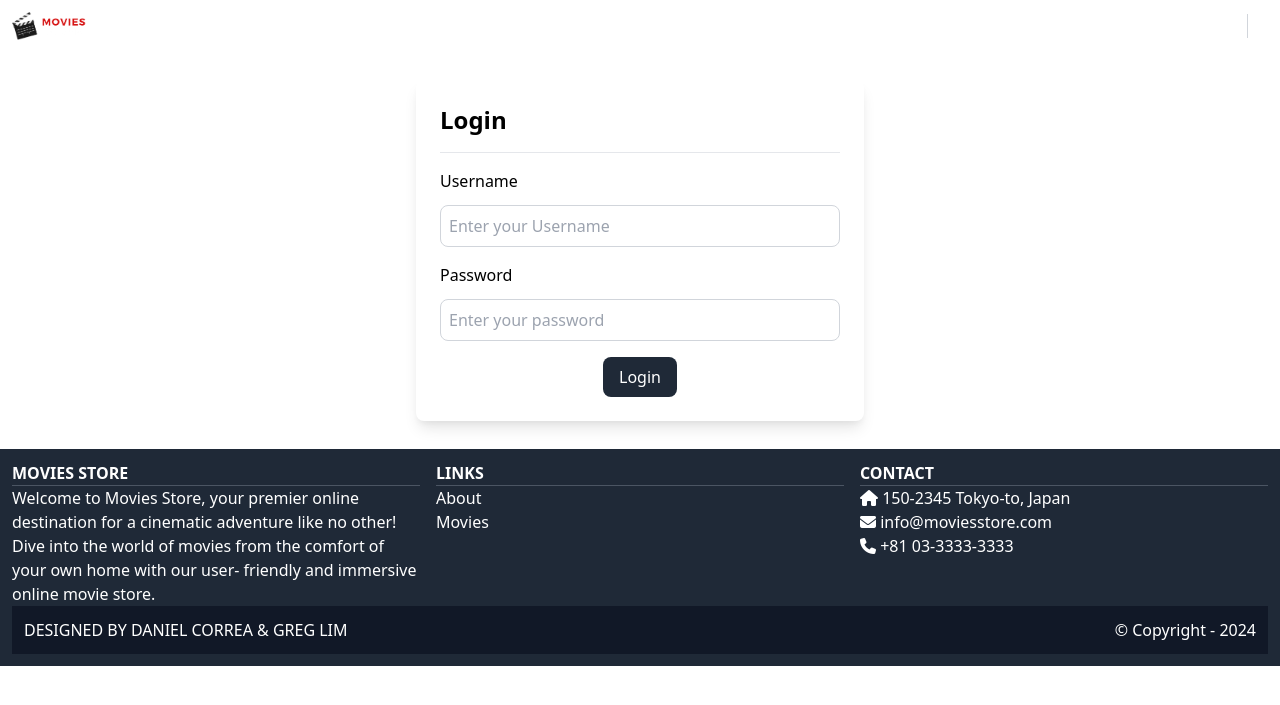
After one commit to DanielMagero/DjangoLearning, a Django app: page /accounts/login/ in a window 1280 px wide. The commit adds this page. Shown: the top 705 px of the page. Run offline with Django 5.2, Linux system fonts and the light colour scheme; some libraries are stand-ins or nearby versions.

Commit message:
making login and logout

```diff
--- /dev/null
+++ b/FirstProject/moviestore/accounts/templates/accounts/login.html
@@ -0,0 +1,41 @@
+{% extends 'base.html' %}
+{% block content %}
+<div class="p-3 mt-4">
+  <div class="container mx-auto">
+    <div class="flex justify-center">
+      <div class="w-full max-w-md">
+        <div class="bg-white shadow-lg rounded-lg p-6 mb-4">
+          <div class="card-body">
+            <h2 class=" text-2xl font-semibold mb-4">Login</h2>
+            <hr class="mb-4" />
+            {% if template_data.error %}
+            <div class="big-red-500 text-white font-bold rounded-lg px-4 py-2 mb-4" role="alert">
+              {{ template_data.error }}
+            </div>
+            {% endif %}
+            <form method="POST">
+              {% csrf_token %}
+              <p>
+                <label for="username" class="mb-3 block ">Username</label>
+                <input id="username" type="text" name="username" required autocomplete="username"
+                  class="mb-4 border border-gray-300 rounded-lg p-2 w-full focus:outline-none focus:ring-2 focus:ring-blue-500"
+                  placeholder="Enter your Username">
+              </p>
+              <p>
+                <label for="password" class="mb-3 block">Password</label>
+                <input id="password" type="password" name="password" required autocomplete="current-password"
+                  class="mb-4 border border-gray-300 rounded-lg p-2 w-full focus:outline-none focus:ring-2 focus:ring-blue-500"
+                  placeholder="Enter your password">
+              </p>
+              <div class="text-center">
+                <button type="submit" class="bg-gray-800 text-white py-2 px-4 rounded-lg hover:bg-gray-700">Login
+                </button>
+              </div>
+            </form>
+          </div>
+        </div>
+      </div>
+    </div>
+  </div>
+</div>
+{% endblock content %}
--- a/FirstProject/moviestore/accounts/urls.py
+++ b/FirstProject/moviestore/accounts/urls.py
@@ -3,4 +3,6 @@ from . import views
 
 urlpatterns = [
   path('signup', views.signup, name = 'accounts.signup'),
+  path('login/', views.login, name = 'accounts.login'),
+  path('logout/', views.logout, name = 'accounts.logout'),
 ]
--- a/FirstProject/moviestore/accounts/views.py
+++ b/FirstProject/moviestore/accounts/views.py
@@ -1,8 +1,34 @@
 from django.shortcuts import render
+from django.contrib.auth import login as auth_login, authenticate, logout as auth_logout
 from .forms import CustomUserCreationForm, CustomErrorList
 from django.shortcuts import redirect
+from django.contrib.auth.decorators import login_required
 
 # Create your views here.
+@login_required
+def logout(request):
+  auth_logout(request)
+  return redirect('home.index')
+
+
+def login(request):
+  template_data = {}
+  template_data['title'] = 'Login'
+  if request.method == 'GET':
+    return render(request, 'accounts/login.html', {'template_data' : template_data})
+  elif request.methos == 'POST':
+    user = authenticate(
+      request,
+      username = request.POST['username'],
+      password = request.POST['password']
+      )
+    if user is None:
+      template_data['error'] = 'The username or password is incorrect.'
+      return render(request, 'accounts/login.html', { 'template_data' : template_data})
+    else:
+      auth_login(request, user)
+      return redirect('home.index')
+
 def signup(request):
   template_data = {}
   template_data['title'] = 'Sign Up'
@@ -14,7 +40,7 @@ def signup(request):
     form = CustomUserCreationForm(request.POST, error_class = CustomErrorList)
     if form.is_valid():
       form.save()
-      return redirect('home.index')
+      return redirect('accounts.login')
     else:
       template_data['form'] = form
       return render(request, 'accounts/signup.html', {'template_data': template_data})
--- a/FirstProject/moviestore/moviestore/templates/base.html
+++ b/FirstProject/moviestore/moviestore/templates/base.html
@@ -28,9 +28,17 @@
           <a href="{% url 'movies.index' %}" class="text-white hover:text-gray-300">Movies</a>
         </div>
         <div class="lg:block border-l border-gray-300 mx-2"></div>
+        {% if user.is_authenticated %}
+        <a class="nav-link text-blue-600 hover:text-blue-800" href="{% url 'accounts.logout' %}">
+          Logout
+        </a>
+        <a class="nav-link text-blue-600 hover:text-blue-800" href="{% url 'accounts.login' %}">
+          Login
+        </a>
         <a class="nav-link text-blue-600 hover:text-blue-800" href="{% url 'accounts.signup' %}">
           Sign Up
         </a>
+        {% endif %}
       </div>
       <button class="md:hidden text-white" aria-label="Toggle navigation">
         <i class="fas fa-bars"></i>
```
